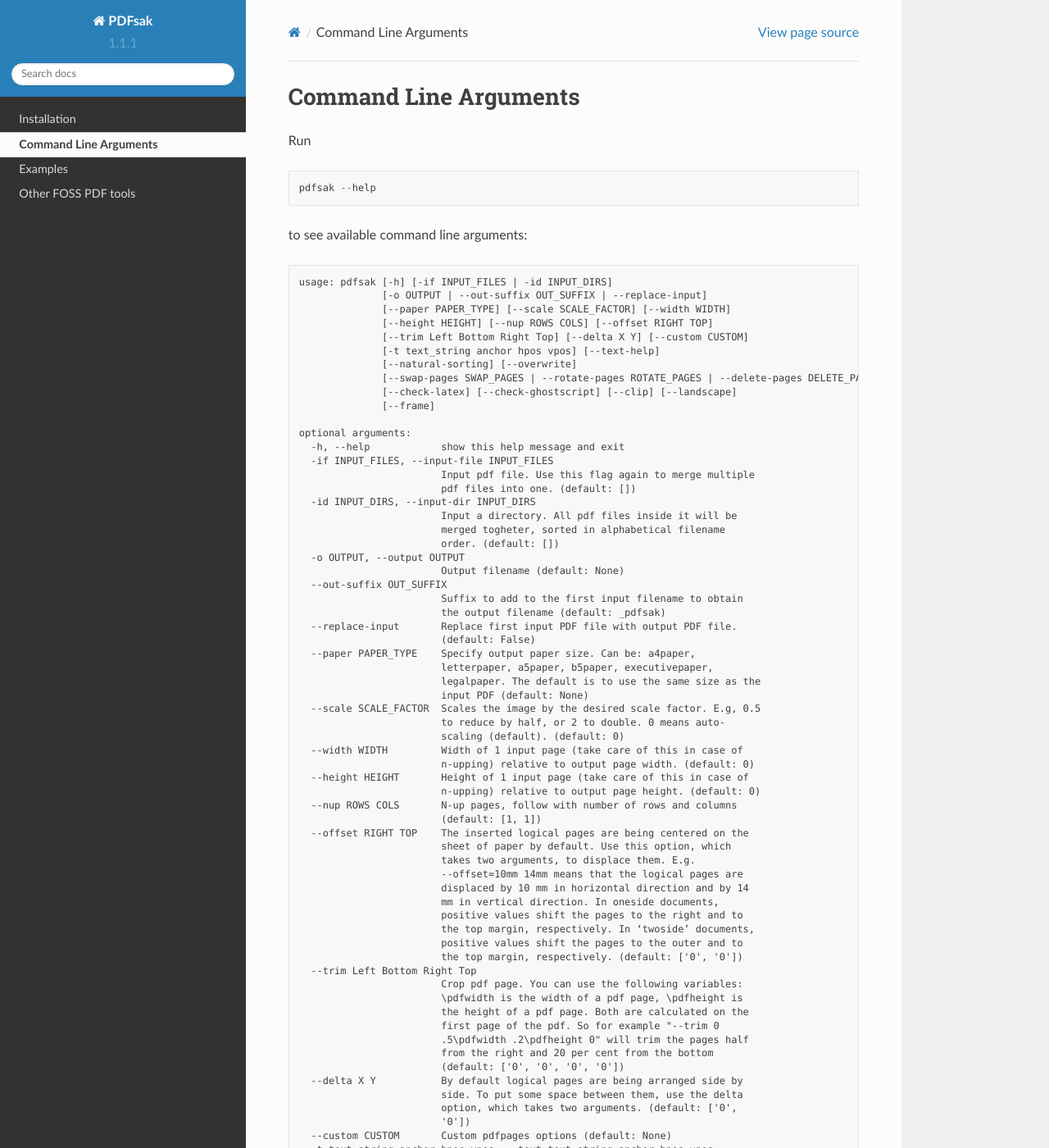
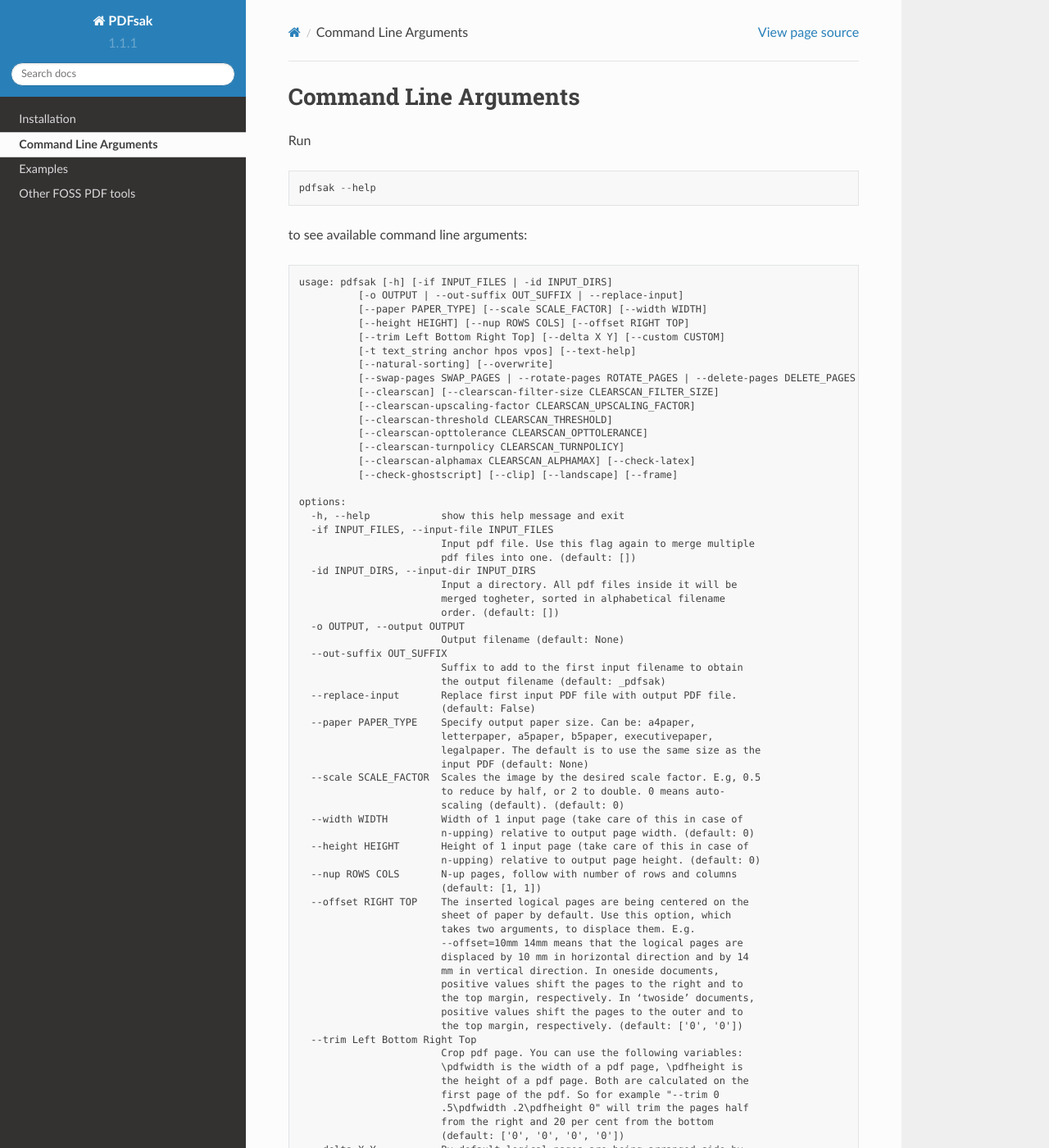
Before and after one commit to raffaem/pdfsak, a Sphinx documentation site: the page built from docs/source/commands.rst, in a window 1280 px wide and 1400 px high. Shown: the whole window at 82% size. Built offline with Sphinx 7.4.7 and the Read the Docs theme 2.0.0, drawn with Linux system fonts in a browser that asks for light colours; some of the changed text lies outside the part shown.

Commit message:
Update doc with new command line options

```diff
--- a/docs/source/commands.rst
+++ b/docs/source/commands.rst
@@ -10,17 +10,22 @@
 ::
 
     usage: pdfsak [-h] [-if INPUT_FILES | -id INPUT_DIRS]
-                  [-o OUTPUT | --out-suffix OUT_SUFFIX | --replace-input]
-                  [--paper PAPER_TYPE] [--scale SCALE_FACTOR] [--width WIDTH]
-                  [--height HEIGHT] [--nup ROWS COLS] [--offset RIGHT TOP]
-                  [--trim Left Bottom Right Top] [--delta X Y] [--custom CUSTOM]
-                  [-t text_string anchor hpos vpos] [--text-help]
-                  [--natural-sorting] [--overwrite]
-                  [--swap-pages SWAP_PAGES | --rotate-pages ROTATE_PAGES | --delete-pages DELETE_PAGES | --add-white-pages | --extract-pages EXTRACT_PAGES]
-                  [--check-latex] [--check-ghostscript] [--clip] [--landscape]
-                  [--frame]
+              [-o OUTPUT | --out-suffix OUT_SUFFIX | --replace-input]
+              [--paper PAPER_TYPE] [--scale SCALE_FACTOR] [--width WIDTH]
+              [--height HEIGHT] [--nup ROWS COLS] [--offset RIGHT TOP]
+              [--trim Left Bottom Right Top] [--delta X Y] [--custom CUSTOM]
+              [-t text_string anchor hpos vpos] [--text-help]
+              [--natural-sorting] [--overwrite]
+              [--swap-pages SWAP_PAGES | --rotate-pages ROTATE_PAGES | --delete-pages DELETE_PAGES | --add-white-pages | --extract-pages EXTRACT_PAGES]
+              [--clearscan] [--clearscan-filter-size CLEARSCAN_FILTER_SIZE]
+              [--clearscan-upscaling-factor CLEARSCAN_UPSCALING_FACTOR]
+              [--clearscan-threshold CLEARSCAN_THRESHOLD]
+              [--clearscan-opttolerance CLEARSCAN_OPTTOLERANCE]
+              [--clearscan-turnpolicy CLEARSCAN_TURNPOLICY]
+              [--clearscan-alphamax CLEARSCAN_ALPHAMAX] [--check-latex]
+              [--check-ghostscript] [--clip] [--landscape] [--frame]
 
-    optional arguments:
+    options:
       -h, --help            show this help message and exit
       -if INPUT_FILES, --input-file INPUT_FILES
                             Input pdf file. Use this flag again to merge multiple
@@ -120,6 +125,36 @@
                             page 15. "--extract-pages=-" will insert all pages of
                             the document, "--extract-pages=last-1" will insert all
                             pages in reverse order. (default: -)
+      --clearscan           Simulate Adobe Acrobat ClearScan (default: False)
+      --clearscan-filter-size CLEARSCAN_FILTER_SIZE
+                            Pixel size of high-pass filter to pass to mkbitmap for
+                            clearscan (default: 2)
+      --clearscan-upscaling-factor CLEARSCAN_UPSCALING_FACTOR
+                            Upscale the image by this factor using mkbitmap before
+                            passing it to potrace (default: 1)
+      --clearscan-threshold CLEARSCAN_THRESHOLD
+                            Threshold level (default: 0.5)
+      --clearscan-opttolerance CLEARSCAN_OPTTOLERANCE
+                            Set the curve optimization tolerance. The default
+                            value is 0.2. Larger values allow more consecutive
+                            Bezier curve segments to be joined together in a
+                            single segment, at the expense of accuracy. (default:
+                            0.2)
+      --clearscan-turnpolicy CLEARSCAN_TURNPOLICY
+                            Specify how to resolve ambiguities in path
+                            decomposition. Must be one of black, white, right,
+                            left, minority, majority, or random. Default is
+                            minority. Turn policies can be abbreviated by an
+                            unambiguous prefix, e.g., one can specify min instead
+                            of minority. (default: minority)
+      --clearscan-alphamax CLEARSCAN_ALPHAMAX
+                            set the corner threshold parameter. The default value
+                            is 1. The smaller this value, the more sharp corners
+                            will be produced. If this parameter is 0, then no
+                            smoothing will be performed and the output is a
+                            polygon. If this parameter is greater than 4/3, then
+                            all corners are suppressed and the output is
+                            completely smooth. (default: 1)
       --check-latex         Check LaTeX installation (default: False)
       --check-ghostscript   Check Ghostscript installation (default: False)
       --clip                Used togheter with trim, will actually remove the
```
